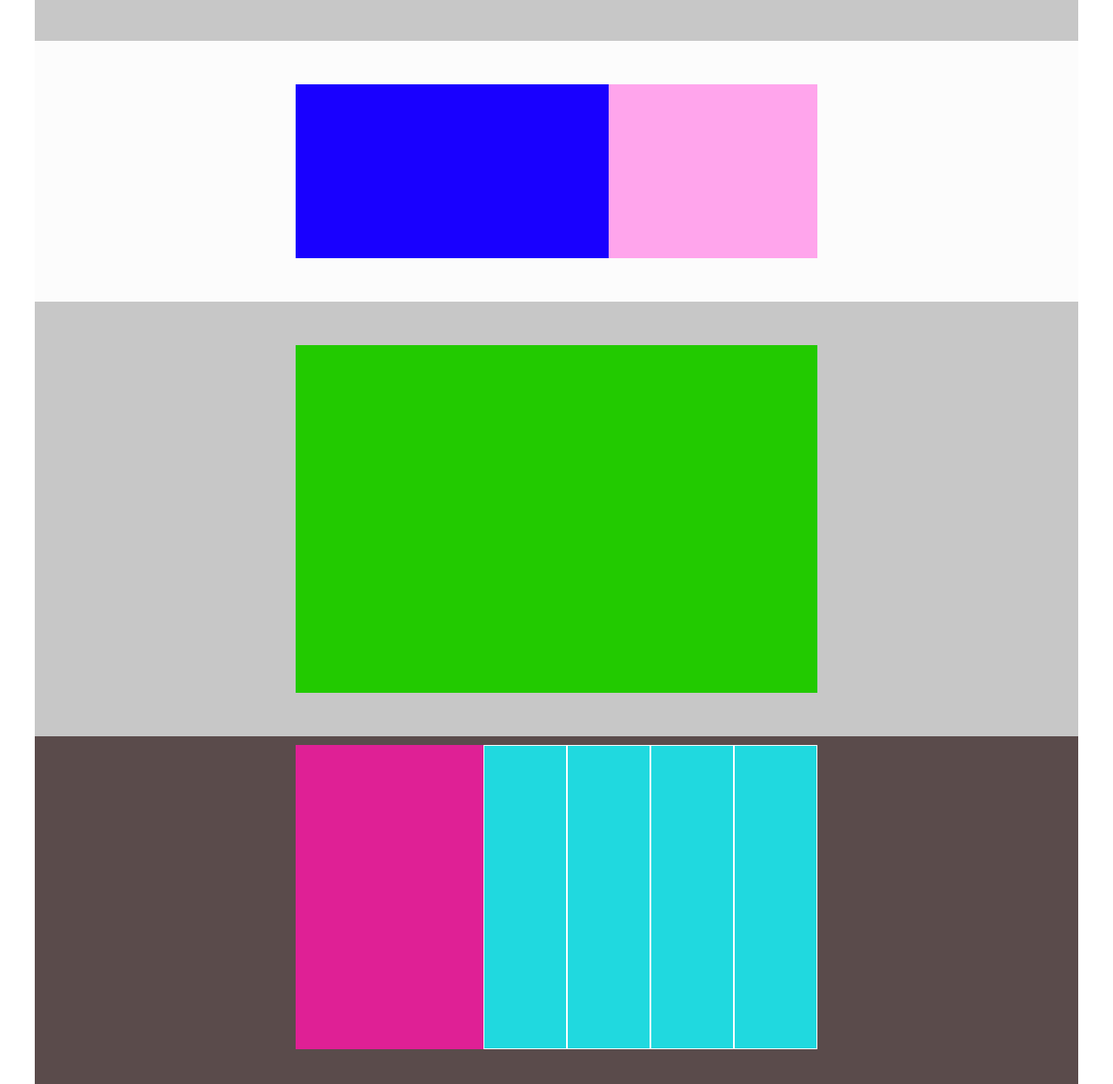
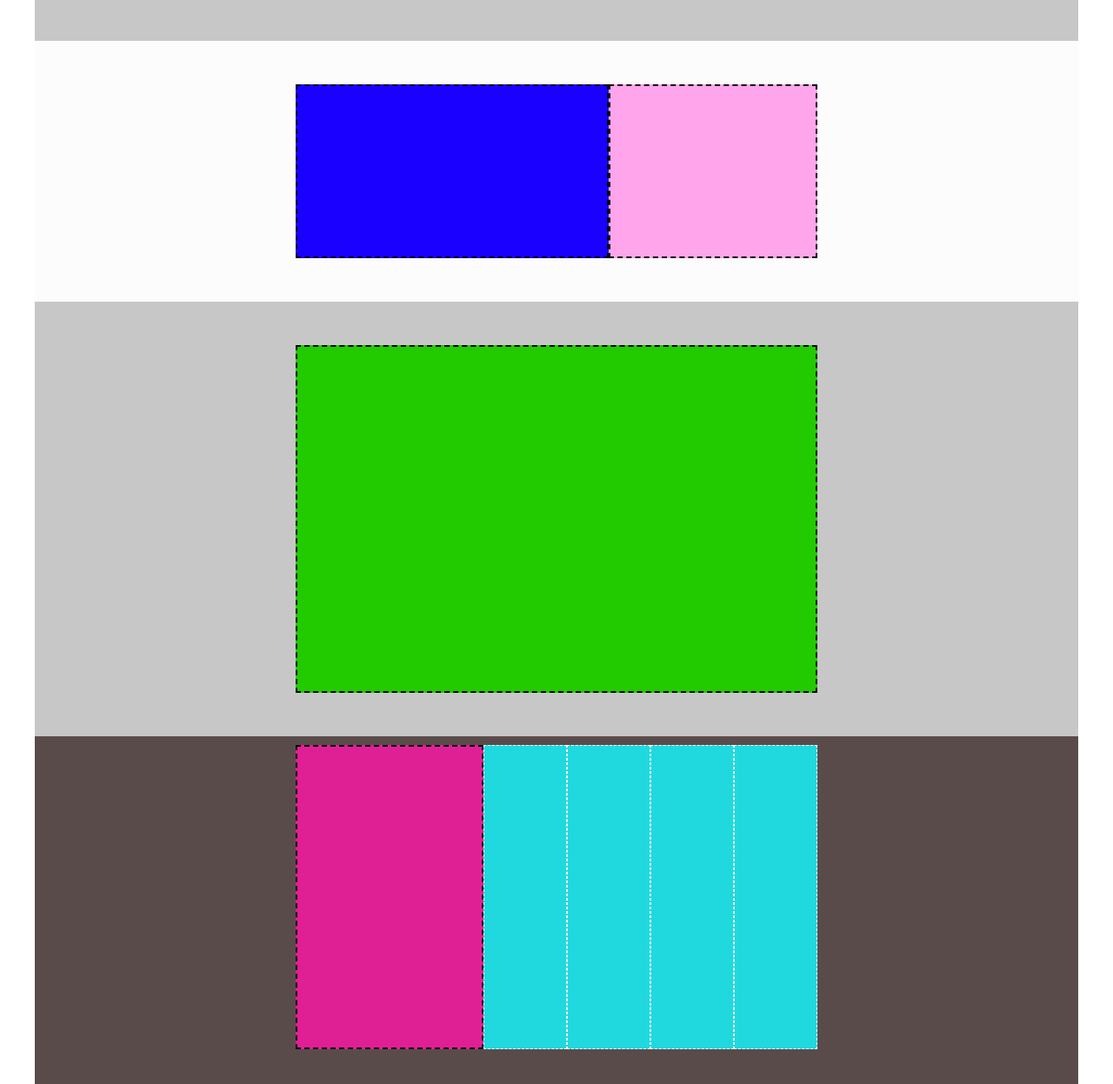
Before and after one commit to pierobramanti/htmlcss-struttura-discord, a plain HTML site: page index.html in a window 1280 px wide. Shown: the part 833-2080 px from the top of the page at 87% size. Drawn offline with Linux system fonts and the light colour scheme; a web font is replaced by a local one.

Commit message:
[FIX] fixed dashed border

```diff
--- a/css/style.css
+++ b/css/style.css
@@ -61,6 +61,7 @@ body{
     width:calc(30%);
     margin-top: 50px;
     margin-bottom: 50px;
+    border: 2px dashed black
 
 
 }
@@ -69,6 +70,7 @@ body{
     height: 200px;
     width:calc(20%);
     margin-top: 50px;
+    border: 2px dashed black
 }
 
 .col-green{
@@ -76,6 +78,7 @@ body{
     height: 400px;
     width:calc(50%);
     margin-top: 50px;
+    border: 2px dashed black
 
 }
 
@@ -84,6 +87,7 @@ body{
     height: 350px;
     width:calc(18%);
     margin-top: 10px;
+    border: 2px dashed black
 
 }
 .col-lightblue{
@@ -91,7 +95,7 @@ body{
     height: 350px;
     width:calc(8%);
     margin-top: 10px;
-    border: 1px solid white;
+    border: 1px dashed white;
 
 }
 .content{
```
